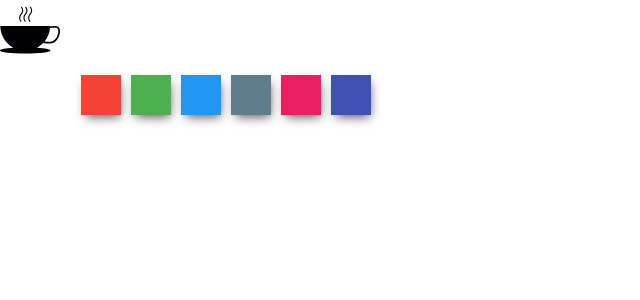
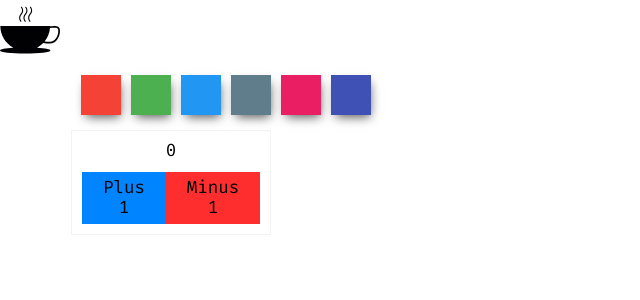
Before and after one commit to Inpulsgor/react-playground, a React (Create React App) app: page / in a window 1280 px wide. Shown: the top 300 px of the page, without its empty margins (0-640 px from the left). Built offline with nearby package versions, Linux system fonts and the light colour scheme.

Commit message:
counter logic added

```diff
--- a/src/App.tsx
+++ b/src/App.tsx
@@ -1,6 +1,6 @@
 import React from 'react';
 import { Layout } from './layout';
-import { Modal, ColorPicker } from './components';
+import { Modal, ColorPicker, Counter } from './components';
 import { COLORS } from './components/ColorPicker/helpers';
 
 const App = () => {
@@ -8,6 +8,7 @@ const App = () => {
     <Layout>
       <Modal />
       <ColorPicker colors={COLORS} />
+      <Counter initialCount={0} />
     </Layout>
   );
 };
--- a/src/components/Counter/index.tsx
+++ b/src/components/Counter/index.tsx
@@ -1,20 +1,44 @@
 import React, { Component } from 'react';
+import cn from 'classnames';
+import { IProps, IState } from './interface';
 import styles from './styles.module.scss';
 
-class Counter extends Component {
+class Counter extends Component<IProps, IState> {
+  static defaultProps = {
+    initialCount: 0,
+  };
+
   state = {
-    count: 0,
+    count: this.props.initialCount,
+  };
+
+  handleIncrement = () => {
+    this.setState(prevState => ({ count: prevState.count + 1 }));
+  };
+
+  handleDecrement = () => {
+    this.setState(prevState => ({ count: prevState.count - 1 }));
   };
 
   render() {
+    const { count } = this.state;
+
     return (
       <div className={styles.counter}>
-        <span className={styles.value}></span>
+        <span className={styles.value}>{count}</span>
         <div className={styles.controls}>
-          <button className={styles.btn} type="button">
+          <button
+            className={cn(styles.btn, styles.inc)}
+            onClick={this.handleIncrement}
+            type="button"
+          >
             Plus 1
           </button>
-          <button className={styles.btn} type="button">
+          <button
+            className={cn(styles.btn, styles.dec)}
+            onClick={this.handleDecrement}
+            type="button"
+          >
             Minus 1
           </button>
         </div>
--- /dev/null
+++ b/src/components/Counter/interface.ts
@@ -0,0 +1,7 @@
+export interface IProps {
+  initialCount: number;
+}
+
+export interface IState {
+  count: number;
+}
--- a/src/components/Counter/styles.module.scss
+++ b/src/components/Counter/styles.module.scss
@@ -0,0 +1,29 @@
+.counter {
+  display: block;
+  max-width: 200px;
+  padding: 10px;
+  border: 1px solid #f3f3f3;
+}
+
+.value {
+  display: block;
+  text-align: center;
+  margin-bottom: 10px;
+}
+
+.controls {
+  display: flex;
+  justify-content: space-between;
+}
+
+.btn {
+  padding: 6px 12px;
+}
+
+.inc {
+  background-color: #0084ff;
+}
+
+.dec {
+  background-color: #ff2e2e;
+}
--- a/src/components/index.ts
+++ b/src/components/index.ts
@@ -1,3 +1,4 @@
 export { default as Logo } from './Logo';
 export { default as Modal } from './Modal';
 export { default as ColorPicker } from './ColorPicker';
+export { default as Counter } from './Counter';
--- a/src/layout/Layout/index.tsx
+++ b/src/layout/Layout/index.tsx
@@ -1,10 +1,11 @@
-import React from 'react';
+import React, { FC } from 'react';
 import { Logo } from '../../components';
 import { Header, Footer, Container } from '../../layout';
+import { IProps } from './interface';
 import CoffeeLogo from '../../assets/icons/coffee.svg';
 import styles from './styles.module.scss';
 
-const Layout = ({ children }) => {
+const Layout: FC<IProps> = ({ children }) => {
   return (
     <div className={styles.layout}>
       <Header>
```
Also changed, not shown: src/layout/Layout/interface.ts (renamed from src/layout/Header/interface.ts), 1 other file (tests, documents, lock files or other folders).
